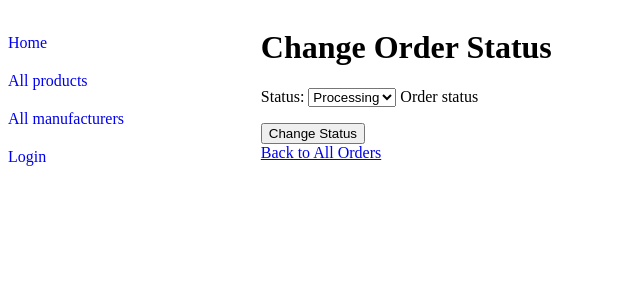
After one commit to kseniakot/IGI_LR, a Django app: page /catalog/order/00000000-0000-0000-0000-000000000001/change-status/ in a window 1280 px wide. The commit adds this page. Shown: the top 300 px of the page, without its empty margins (0-640 px from the left). Run offline with Django 5.2, Linux system fonts and the light colour scheme; tables that the repository leaves empty hold one stand-in row (values such as "Sample post").

Commit message:
Add change status for the order

```diff
--- /dev/null
+++ b/IGI/LR5/Lab5/catalog/forms.py
@@ -0,0 +1,8 @@
+from django import forms
+from .models import Order
+
+
+class OrderStatusForm(forms.ModelForm):
+    class Meta:
+        model = Order
+        fields = ['status']
--- a/IGI/LR5/Lab5/catalog/models.py
+++ b/IGI/LR5/Lab5/catalog/models.py
@@ -50,9 +50,21 @@ class Client(models.Model):
 
 
 class Order(models.Model):
+    id = models.UUIDField(primary_key=True, default=uuid.uuid4,
+                          help_text="Unique ID for this particular order across whole shop")
     client = models.ForeignKey(Client, on_delete=models.CASCADE)
     products = models.ManyToManyField(Product)
     order_date = models.DateTimeField(auto_now_add=True)
+    total_price = models.DecimalField(max_digits=10, decimal_places=2, default=0.00)
+
+    LOAN_STATUS = (
+        ('p', 'Processing'),
+        ('s', 'Shipped'),
+        ('d', 'Delivered'),
+        ('i', 'Issued'),
+    )
+
+    status = models.CharField(max_length=1, choices=LOAN_STATUS, blank=True, default='p', help_text='Order status')
 
     def __str__(self):
         return f"Order {self.id} by {self.client}"
--- a/IGI/LR5/Lab5/catalog/templates/base_generic.html
+++ b/IGI/LR5/Lab5/catalog/templates/base_generic.html
@@ -25,6 +25,11 @@
                 {% for group in user.groups.all %}
                     {% if group.name == "Employees" %}
                         <li><a href="{% url 'all-orders' %}">All Orders</a></li>
+                        {% if perms.onlineshop.can_mark_returned %}
+                            {% if order and order.id %}
+                                <li><a href="{% url 'change-status-employee' order.id %}">Change Order Status</a></li>
+                            {% endif %}
+                            {% endif %}
                     {% endif %}
                     {% if group.name == "Salon clients" %}
                        <li><a href="{% url 'my-ordered' %}">My Orders</a></li>
--- /dev/null
+++ b/IGI/LR5/Lab5/catalog/templates/catalog/change_status_employee.html
@@ -0,0 +1,14 @@
+{% extends "base_generic.html" %}
+{% block content %}
+
+<h1>Change Order Status</h1>
+
+    <form method="POST">
+        {% csrf_token %}
+        {{ form.as_p }}
+        <button type="submit">Change Status</button>
+    </form>
+
+    <a href="{% url 'all-orders' %}">Back to All Orders</a>
+
+{% endblock %}
--- a/IGI/LR5/Lab5/catalog/urls.py
+++ b/IGI/LR5/Lab5/catalog/urls.py
@@ -18,3 +18,7 @@ urlpatterns += [
 urlpatterns += [
     url(r'^all-orders/$', views.AllOrdersForEmployeeView.as_view(), name='all-orders'),
 ]
+
+urlpatterns += [
+    url(r'^order/(?P<pk>[-\w]+)/change-status/$', views.change_status_employee, name='change-status-employee'),
+]
--- a/IGI/LR5/Lab5/catalog/views.py
+++ b/IGI/LR5/Lab5/catalog/views.py
@@ -1,7 +1,8 @@
+from django.contrib.auth.mixins import LoginRequiredMixin
 from django.shortcuts import render
 from django.views import generic
-from .models import Product, ProductType, Manufacturer, Order, Client, ProductInstance
-from django.contrib.auth.mixins import LoginRequiredMixin
+
+from .models import Product, Manufacturer, ProductInstance
 
 
 def index(request):
@@ -61,8 +62,6 @@ class OrderedProductsByUserListView(LoginRequiredMixin, generic.ListView):
 
 
 from django.contrib.auth.mixins import LoginRequiredMixin
-from django.http import HttpResponseRedirect
-from django.urls import reverse
 from django.views import generic
 from .models import ProductInstance
 
@@ -82,3 +81,42 @@ class AllOrdersForEmployeeView(LoginRequiredMixin, generic.ListView):
 
     def get_queryset(self):
         return ProductInstance.objects.all()
+
+
+from django.contrib.auth.decorators import permission_required
+
+from django.shortcuts import get_object_or_404
+from django.http import HttpResponseRedirect
+from django.urls import reverse
+import datetime
+from .models import Order
+from .forms import OrderStatusForm
+
+
+#@permission_required('catalog.product_instance.set_product_as_issued')
+def change_status_employee(request, pk):
+    """
+    View function for renewing a specific BookInstance by librarian
+    """
+    order = get_object_or_404(Order, pk=pk)
+
+    # If this is a POST request then process the Form data
+    if request.method == 'POST':
+
+        # Create a form instance and populate it with data from the request (binding):
+        form = OrderStatusForm(request.POST, instance=order)
+
+        # Check if the form is valid:
+        if form.is_valid():
+            # process the data in form.cleaned_data as required (here we just write it to the model due_back field)
+            # product_inst.status = form.cleaned_data['status']
+            # product_inst.save()
+
+            # redirect to a new URL:
+            return HttpResponseRedirect(reverse('all-orders'))
+
+    # If this is a GET (or any other method) create the default form.
+    else:
+        form = OrderStatusForm(instance=order)
+
+    return render(request, 'catalog/change_status_employee.html', {'form': form, 'order': order})
```
Also changed, not shown: IGI/LR5/Lab5/catalog/migrations/0001_initial.py (added), IGI/LR5/Lab5/catalog/migrations/0002_remove_manufacturer_contact_name.py (added), IGI/LR5/Lab5/catalog/migrations/0003_productinstance.py (added), IGI/LR5/Lab5/catalog/migrations/0004_remove_productinstance_order.py (added), IGI/LR5/Lab5/catalog/migrations/0005_alter_productinstance_options.py (added), IGI/LR5/Lab5/catalog/migrations/0006_order_status_order_total_price.py (added), IGI/LR5/Lab5/catalog/migrations/0007_alter_order_id.py (added), IGI/LR5/Lab5/catalog/migrations/0008_alter_order_id.py (added), IGI/LR5/Lab5/catalog/migrations/0009_alter_order_id.py (added).
